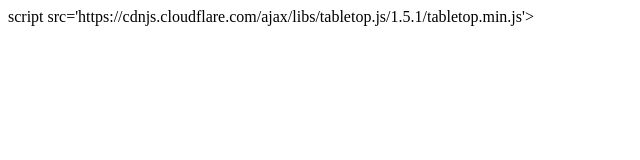
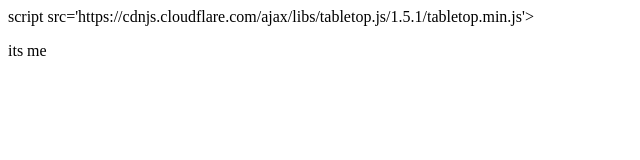
Before and after one commit to gssbglive/gssbglive.github.io, a plain HTML site: page index.html in a window 1280 px wide. Shown: the full height of the page, 0-640 px from the left. Drawn offline with Linux system fonts and the light colour scheme.

Commit message:
Update index.html

```diff
--- a/index.html
+++ b/index.html
@@ -3,7 +3,8 @@
 <title>
 Good Shepherd School Bagdogra live class
 </title>
-
+  </head>
+  <body>
 script src='https://cdnjs.cloudflare.com/ajax/libs/tabletop.js/1.5.1/tabletop.min.js'></script>
 <script type='text/javascript'>
   var publicSpreadsheetUrl = 'https://docs.google.com/spreadsheets/d/e/2PACX-1vSna2COYSaOlwNffdpEWy2p920dLK30PP8t1RSY060xBYxkkpIZd7cjmc7Yr5WwsjODV7b-s-Nb970A/pubhtml';
@@ -21,3 +22,6 @@ script src='https://cdnjs.cloudflare.com/ajax/libs/tabletop.js/1.5.1/tabletop.mi
 
   window.addEventListener('DOMContentLoaded', init)
 </script>
+  <p>its me</p>
+  </body>
+</html>
```
